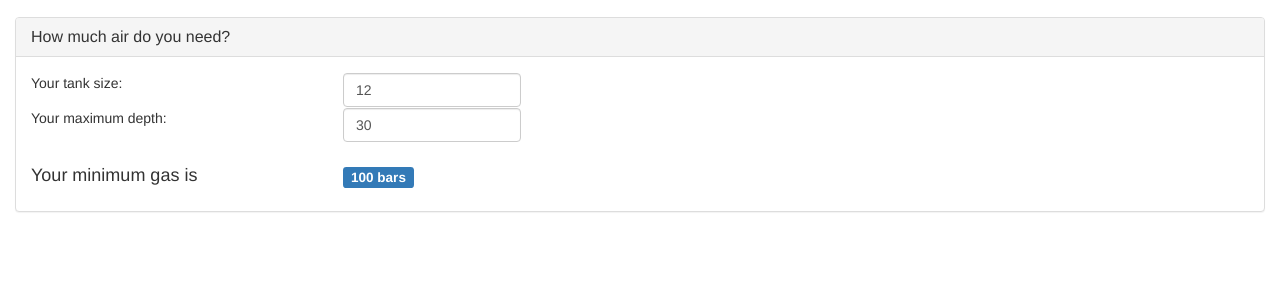
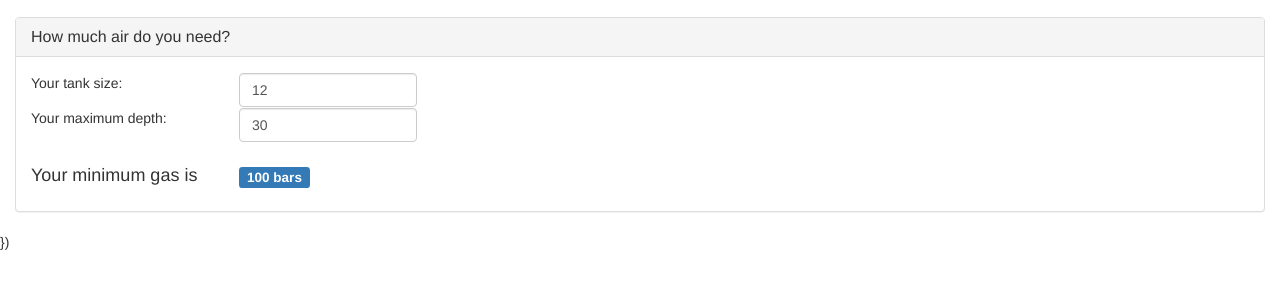
Before and after one commit to mkraemerx/breathcan, a website: page angular-web/app/index.html in a window 1280 px wide. Shown: the part 53-342 px from the top of the page. Drawn offline with nearby package versions, Linux system fonts and the light colour scheme.

Commit message:
fixed design issues, removed tooltip again due to angular/jquery conflicts on iOS

```diff
--- a/angular-web/app/index.html
+++ b/angular-web/app/index.html
@@ -41,24 +41,19 @@
         </div>
         <div class="panel-body">
           <div class="row br-row">
-            <span class="col-xs-5 col-sm-3">Your tank size:</span> <span class="col-xs-2"><input type="text" id="tankSlider" value="12" ng-model="bc.tank" class="form-control" /></span>
+            <span class="col-xs-6 col-sm-2">Your tank size:</span> <span class="col-xs-4 col-sm-2"><input type="number" id="tankSlider" value="12" ng-model="bc.tank" class="form-control" /></span>
           </div>
           <div class="row br-row">
-            <span class="col-xs-5 col-sm-3">Your maximum depth:</span> <span class="col-xs-2"><input type="text" id="depthSlider" value="30" ng-model="bc.depth" class="form-control" /></span>
+            <span class="col-xs-6 col-sm-2">Your maximum depth:</span> <span class="col-xs-4 col-sm-2"><input type="number" id="depthSlider" value="30" ng-model="bc.depth" class="form-control" /></span>
           </div>
           <div class="row distance-row">
-            <h4 class="col-xs-5 col-sm-3">Your minimum gas is </h4>
-            <h4 class="col-xs-6 col-sm-4"><a id="resultBox" href="#" data-toggle="tooltip" data-placement="bottom" title data-original-title="ascent time: {{bc.ascentTime}} - minimum gas (liters): {{bc.minimumGas}}"><span class="label label-primary">{{bc.minimumGasPressure}} bars</span></a></h4>
+            <h4 class="col-xs-6 col-sm-2">Your minimum gas is </h4>
+            <h4 class="col-xs-6 col-sm-4"><a id="resultBox" href="#" ><span class="label label-primary">{{bc.minimumGasPressure}} bars</span></a></h4>
           </div>
         </div>
       </div>
     </div>
   </div>
-  <script type="text/javascript">$(function () {
-    $( document ).ready(function() {
-        console.log( "document loaded" );
-        $('#resultBox').tooltip();
-    });
 })</script>
 </body>
 </html>
--- a/angular-web/app/js/app.js
+++ b/angular-web/app/js/app.js
@@ -2,7 +2,7 @@
 
 // Declare app level module which depends on views, and components
 angular.module('breathcan-web', [])
-	.controller('MainCtrl', ['$scope', function($scope) {
+	.controller('MainCtrl', ['$scope', '$document', function($scope) {
 		var bc = {
 			depth: 30,
 			tank: 12
@@ -19,5 +19,4 @@ angular.module('breathcan-web', [])
 		$scope.$watch('bc.tank', $scope.calculate);
 		$scope.$watch('bc.depth', $scope.calculate);
 
-		//$('#resultBox').tooltip({});
 	}]);
```
